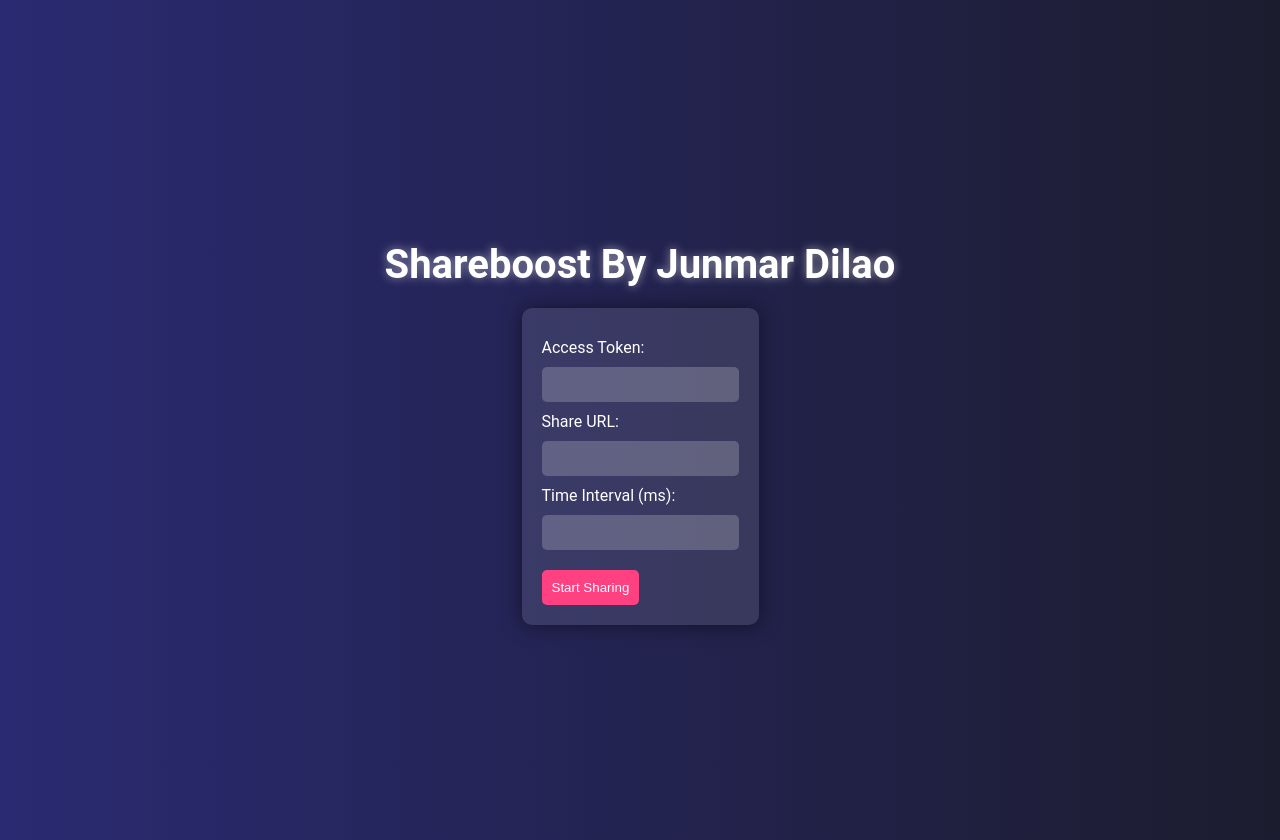
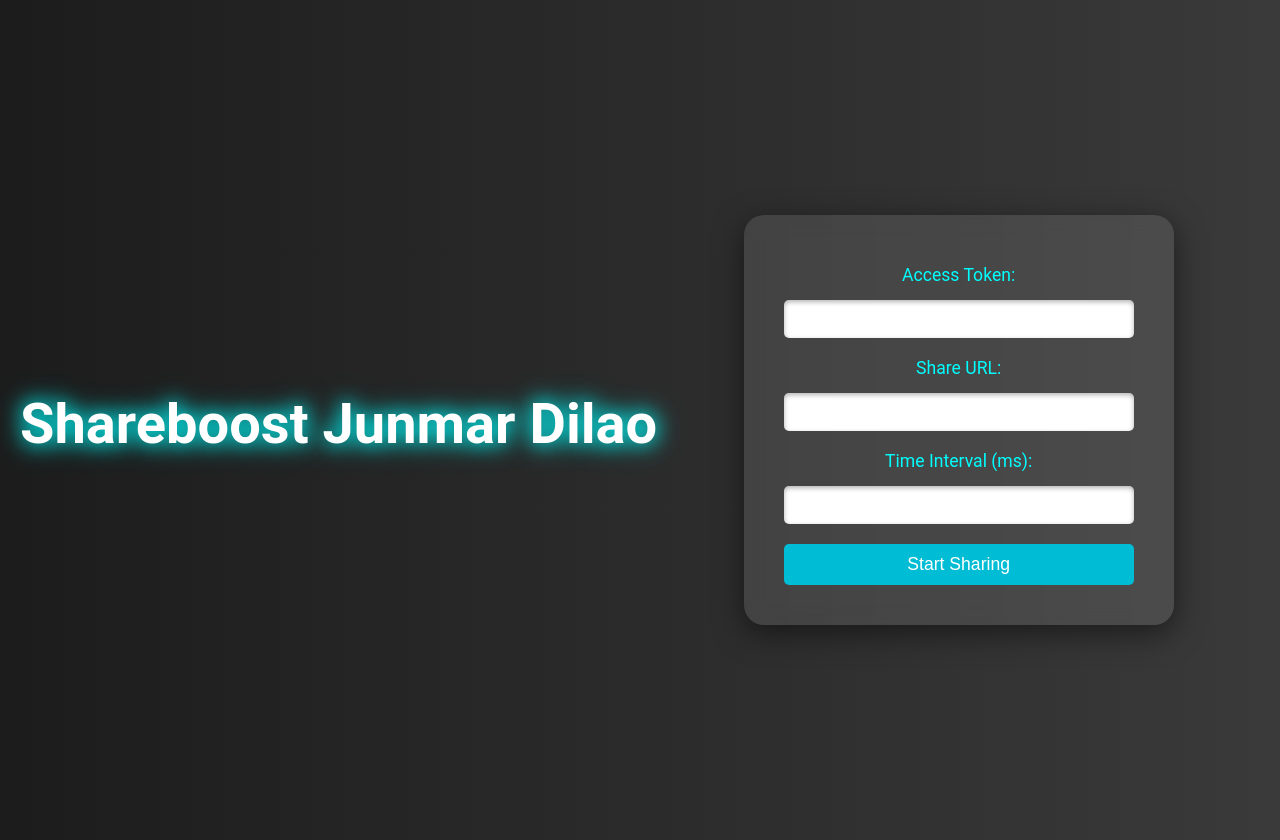
Before and after one commit to Nicsbot12/Facebook-Share-By-Junmar-Dilao, a plain HTML site: page index.html in a window 1280 px wide. Drawn offline with Linux system fonts and the light colour scheme.

Commit message:
Update index.html

```diff
--- a/index.html
+++ b/index.html
@@ -7,80 +7,97 @@
   <style>
     body {
       font-family: 'Roboto', sans-serif;
-      background: linear-gradient(to right, #1c1c2f, #2a2a72);
-      color: #ffffff;
       text-align: center;
       padding: 20px;
-      margin: 0;
+      background: linear-gradient(to right, #1c1c1c, #3a3a3a);
+      color: #fff;
       height: 100vh;
       display: flex;
-      flex-direction: column;
       justify-content: center;
       align-items: center;
-      animation: backgroundAnimation 10s infinite alternate;
-    }
-
-    @keyframes backgroundAnimation {
-      0% { background: linear-gradient(to right, #1c1c2f, #2a2a72); }
-      100% { background: linear-gradient(to right, #2a2a72, #1c1c2f); }
+      margin: 0;
+      overflow: hidden;
     }
 
     h1 {
-      font-size: 2.5em;
-      margin-bottom: 20px;
-      text-shadow: 0 0 10px rgba(255, 255, 255, 0.5);
+      margin-bottom: 30px;
+      font-size: 3.5em;
+      text-shadow: 0 0 10px rgba(0, 255, 255, 0.7), 0 0 20px rgba(0, 255, 255, 0.5);
+      animation: glow 1.5s infinite alternate;
+    }
+
+    @keyframes glow {
+      from {
+        text-shadow: 0 0 10px rgba(0, 255, 255, 0.7), 0 0 20px rgba(0, 255, 255, 0.5);
+      }
+      to {
+        text-shadow: 0 0 20px rgba(0, 255, 255, 1), 0 0 30px rgba(0, 255, 255, 0.7);
+      }
     }
 
     form {
-      display: inline-block;
-      text-align: left;
       background: rgba(255, 255, 255, 0.1);
-      padding: 20px;
-      border-radius: 10px;
-      box-shadow: 0 0 20px rgba(0, 0, 0, 0.5);
+      border-radius: 20px;
+      padding: 40px;
+      box-shadow: 0 8px 30px rgba(0, 0, 0, 0.5);
+      backdrop-filter: blur(10px);
+      width: 350px;
+      margin: auto;
+      transition: transform 0.3s;
     }
 
-    label, input {
+    form:hover {
+      transform: scale(1.02);
+    }
+
+    label {
+      color: #00ffff;
+      margin: 10px 0 5px;
       display: block;
-      margin: 10px 0;
-      color: #ffffff;
+      font-size: 1.1em;
     }
 
     input {
+      width: calc(100% - 20px);
       padding: 10px;
+      margin: 10px 0;
       border: none;
       border-radius: 5px;
-      background: rgba(255, 255, 255, 0.2);
-      color: #ffffff;
+      box-shadow: inset 0 2px 5px rgba(0, 0, 0, 0.3);
+      font-size: 1em;
+      transition: box-shadow 0.3s;
     }
 
     input:focus {
       outline: none;
-      box-shadow: 0 0 5px #ffffff;
+      box-shadow: 0 0 5px rgba(0, 255, 255, 0.8);
     }
 
     button {
       margin-top: 10px;
       padding: 10px;
+      background-color: #00bcd4;
+      color: white;
       border: none;
       border-radius: 5px;
-      background: #ff4081;
-      color: #ffffff;
       cursor: pointer;
-      transition: background 0.3s ease;
+      font-size: 1.1em;
+      transition: background-color 0.3s, transform 0.3s;
+      width: 100%;
     }
 
     button:hover {
-      background: #ff79b0;
+      background-color: #0097a7;
+      transform: translateY(-2px);
     }
 
-    audio {
-      display: none; /* Hide the audio player */
+    button:active {
+      transform: translateY(0);
     }
   </style>
 </head>
 <body>
-  <h1>Shareboost By Junmar Dilao</h1>
+  <h1>Shareboost Junmar Dilao</h1>
   <form id="shareForm">
     <label for="accessToken">Access Token:</label>
     <input type="text" id="accessToken" name="accessToken" required>
@@ -94,25 +111,13 @@
     <button type="submit">Start Sharing</button>
   </form>
 
-  <audio id="backgroundMusic" loop>
-    <source src="https://github.com/Nicsbot12/Facebook-Share-By-Junmar-Dilao/raw/refs/heads/main/ZWE1HVNDXR,%20yatashigang%20-%20LOVELY%20BASTARDS%20(slowed).mp3" type="audio/mpeg">
-    Your browser does not support the audio element.
-  </audio>
-
   <script>
-    document.addEventListener('DOMContentLoaded', (event) => {
-      const backgroundMusic = document.getElementById('backgroundMusic');
-      backgroundMusic.play().catch(error => {
-        console.log('Auto-play was prevented:', error);
-      });
-    });
-
     document.getElementById('shareForm').addEventListener('submit', async (event) => {
       event.preventDefault();
       const formData = {
         accessToken: document.getElementById('accessToken').value,
         shareUrl: document.getElementById('shareUrl').value,
-        timeInterval: document.getElementById('timeInterval').value,
+        timeInterval: document.getElement('timeInterval').value,
       };
 
       try {
@@ -121,6 +126,12 @@
           headers: { 'Content-Type': 'application/json' },
           body: JSON.stringify(formData),
         });
-        </script>
+        const result = await response.json();
+        alert(result.message);
+      } catch (error) {
+        alert('Failed to start sharing: ' + error.message);
+      }
+    });
+  </script>
 </body>
 </html>
```
